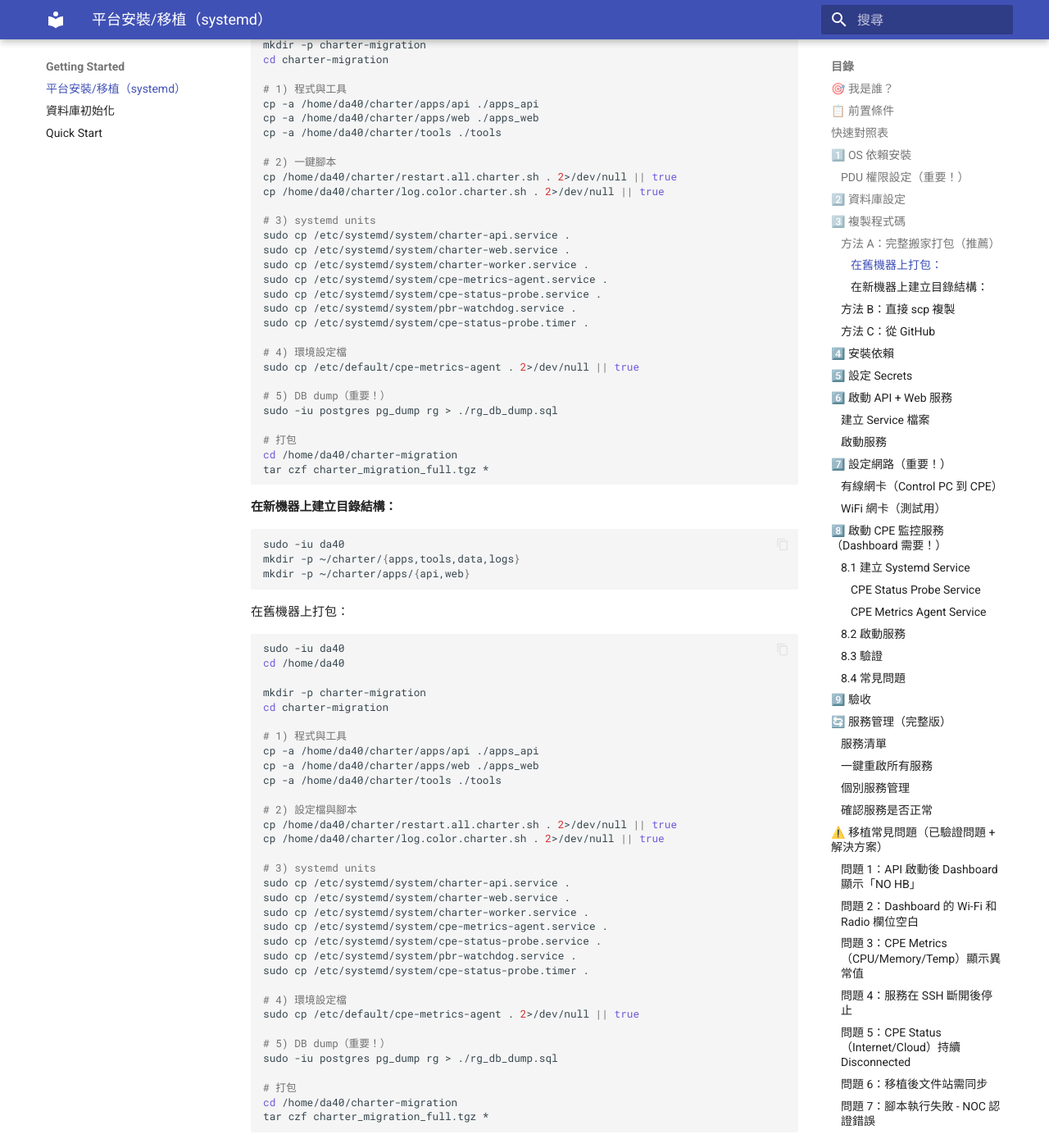
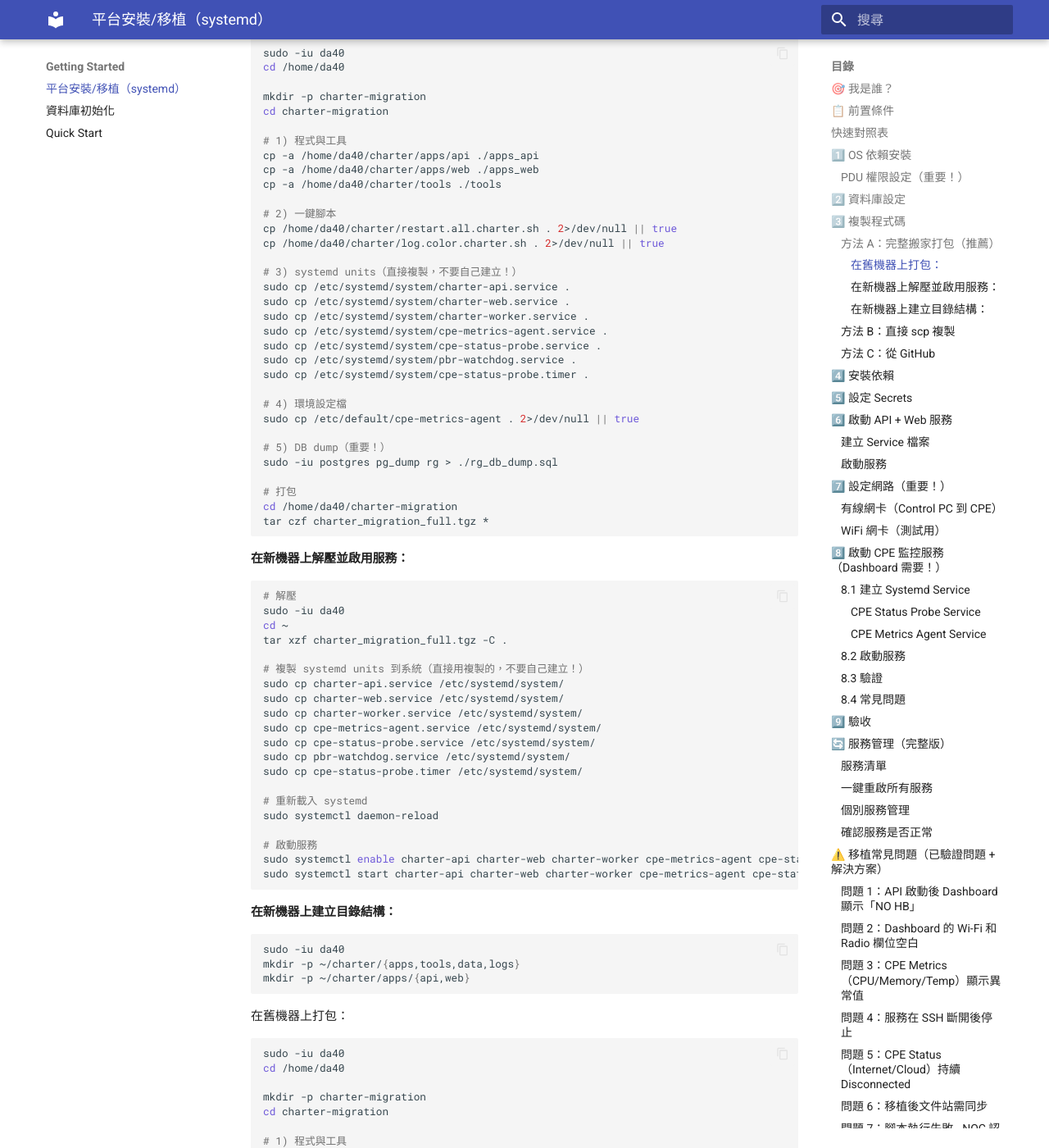
Before and after one commit to askeywifisit-ui/charter_project, an MkDocs documentation site: the page built from docs/charter_site/docs/getting_started/platform_install.md, in a window 1280 px wide and 1400 px high, scrolled down 2633 px. Shown: the whole window at 82% size. Built offline with MkDocs 1.6.1 and Material for MkDocs 9.7.7, drawn with Linux system fonts in a browser that asks for light colours; comment, search, counter and statistics services are not loaded; some of the changed text lies outside the part shown.

Commit message:
Clarify: use copied systemd units, not manually created

````diff
--- a/docs/charter_site/docs/getting_started/platform_install.md
+++ b/docs/charter_site/docs/getting_started/platform_install.md
@@ -109,6 +109,8 @@ psql -h 127.0.0.1 -U rg -d rg -c '\conninfo'
 
 ### 方法 A：完整搬家打包（推薦）
 
+> ⚠️ **重要**：Systemd units 請直接用複製的，不要自己手動建立！否則會漏掉參數（如 `--with-wifi --with-radio`）
+
 #### 在舊機器上打包：
 ```bash
 sudo -iu da40
@@ -126,7 +128,7 @@ cp -a /home/da40/charter/tools ./tools
 cp /home/da40/charter/restart.all.charter.sh . 2>/dev/null || true
 cp /home/da40/charter/log.color.charter.sh . 2>/dev/null || true
 
-# 3) systemd units
+# 3) systemd units（直接複製，不要自己建立！）
 sudo cp /etc/systemd/system/charter-api.service .
 sudo cp /etc/systemd/system/charter-web.service .
 sudo cp /etc/systemd/system/charter-worker.service .
@@ -144,6 +146,30 @@ sudo -iu postgres pg_dump rg > ./rg_db_dump.sql
 # 打包
 cd /home/da40/charter-migration
 tar czf charter_migration_full.tgz *
+```
+
+#### 在新機器上解壓並啟用服務：
+```bash
+# 解壓
+sudo -iu da40
+cd ~
+tar xzf charter_migration_full.tgz -C .
+
+# 複製 systemd units 到系統（直接用複製的，不要自己建立！）
+sudo cp charter-api.service /etc/systemd/system/
+sudo cp charter-web.service /etc/systemd/system/
+sudo cp charter-worker.service /etc/systemd/system/
+sudo cp cpe-metrics-agent.service /etc/systemd/system/
+sudo cp cpe-status-probe.service /etc/systemd/system/
+sudo cp pbr-watchdog.service /etc/systemd/system/
+sudo cp cpe-status-probe.timer /etc/systemd/system/
+
+# 重新載入 systemd
+sudo systemctl daemon-reload
+
+# 啟動服務
+sudo systemctl enable charter-api charter-web charter-worker cpe-metrics-agent cpe-status-probe
+sudo systemctl start charter-api charter-web charter-worker cpe-metrics-agent cpe-status-probe
 ```
 
 #### 在新機器上建立目錄結構：
````
